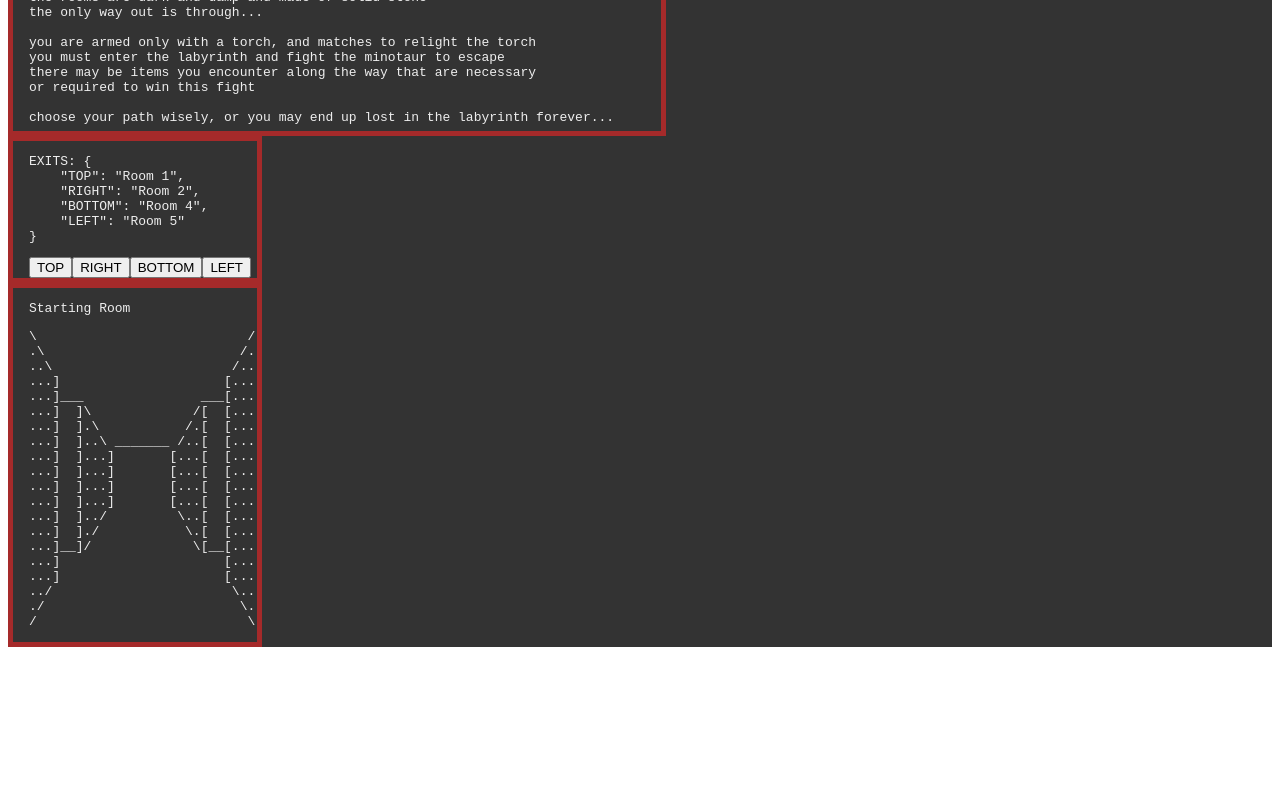
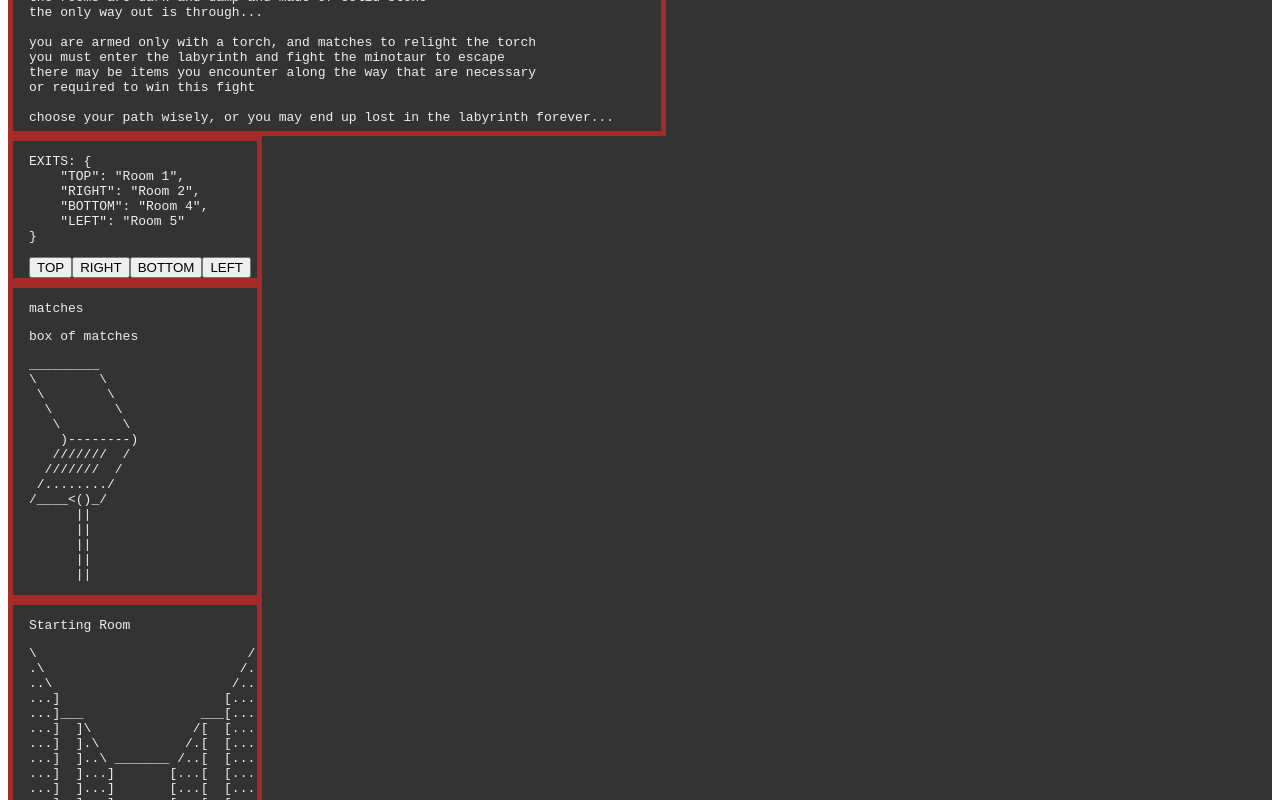
Before and after one commit to frankmeza/labyrinth-react-ts, a React app: page / in a window 1280 px wide. Shown: the part 380-1180 px from the top of the page. Before the commit the page ends 1035 px from the top, so only its background shows below. Built offline with nearby package versions, Linux system fonts and the light colour scheme; the HTML template or start-up script is replaced by a standard one.

Commit message:
switch to ItemsMap, render player items

```diff
--- a/src/modules/item/index.ts
+++ b/src/modules/item/index.ts
@@ -21,6 +21,10 @@ export interface Item {
     readonly description: string;
     readonly art: string;
     readonly location: string | null; // location is null if it is carried by player
+}
+
+export interface ItemsMap {
+    readonly [itemName: string]: Item;
 }
 
 const createItem = (
@@ -49,12 +53,17 @@ const healthPotionAscii: Item = createItem(
     ROOM_4,
 );
 
-const itemsList: Item[] = [
-    matchesAscii,
-    arrowsAscii,
-    bowAscii,
-    shieldAscii,
-    healthPotionAscii,
-];
+const itemsMap: ItemsMap = {
+    [`${MATCHES}`]: matchesAscii,
+    [`${ARROWS}`]: arrowsAscii,
+    [`${BOW}`]: bowAscii,
+    [`${SHIELD}`]: shieldAscii,
+    [`${HEALTH_POTION}`]: healthPotionAscii,
+};
 
-export { itemsList };
+// TODO move to utils
+const getItemByKey = (key: string): Item => {
+    return itemsMap[key];
+};
+
+export { getItemByKey, itemsMap };
--- a/src/modules/map/utils.ts
+++ b/src/modules/map/utils.ts
@@ -1,7 +1,8 @@
-import { Room } from ".";
-import { Item, itemsList } from "../item";
+import { Item, itemsMap } from "../item";
 
 const getItemsInRoom = (roomName: string): string[] => {
+    const itemsList: Item[] = Object.values(itemsMap);
+
     const names = itemsList.reduce((acc: string[], item: Item) => {
         if (item.location !== roomName) {
             return [...acc, item.name];
--- a/src/ui/index.tsx
+++ b/src/ui/index.tsx
@@ -2,6 +2,7 @@ import React, { useState, useEffect } from "react";
 import RoomView from "./room";
 import OptionsView from "./options";
 import MenuView from "./menu";
+import ItemsView from "./items";
 import {
     Player,
     decrementPlayerTorch,
@@ -17,7 +18,7 @@ const App = (props: AppProps): JSX.Element => {
     const { player: p } = props;
     const [player, updatePlayer] = useState(p);
 
-    const { location } = player;
+    const { items, location } = player;
 
     const debugPlayer = `PLAYER: ${JSON.stringify(player, null, 4)}`;
 
@@ -42,6 +43,7 @@ const App = (props: AppProps): JSX.Element => {
 
             <MenuView linesOfText={linesOfText} />
             <OptionsView roomName={location} updateLocation={updateLocation} />
+            <ItemsView itemNames={items}/>
             <RoomView roomName={location} />
         </div>
     );
--- /dev/null
+++ b/src/ui/items.tsx
@@ -0,0 +1,29 @@
+import React from "react";
+import "../app.scss";
+import { Item, getItemByKey } from "../modules/item";
+
+interface ItemsViewProps {
+    readonly itemNames: string[];
+}
+
+const ItemsView = (props: ItemsViewProps): JSX.Element => {
+    const { itemNames } = props;
+    const items = itemNames.map(getItemByKey);
+
+    const renderItem = (item: Item): JSX.Element => {
+        const { name, description, art, location } = item;
+
+        return (
+            <div>
+                <pre>{name}</pre>
+                <pre>{description}</pre>
+                <pre>{art}</pre>
+                <pre>{location}</pre>
+            </div>
+        );
+    };
+
+    return <div className="room-view">{items.map(renderItem)}</div>;
+};
+
+export default ItemsView;
--- a/src/ui/options.tsx
+++ b/src/ui/options.tsx
@@ -28,10 +28,9 @@ const OptionsView = (props: OptionsViewProps): JSX.Element => {
     };
 
     const generateLocationButtons = (): JSX.Element => {
-        const keys = Object.keys(exits);
         return (
             <div className="options-location-container">
-                {keys.map(key => renderOptionButton(key))}
+                {Object.keys(exits).map(key => renderOptionButton(key))}
             </div>
         );
     };
```
